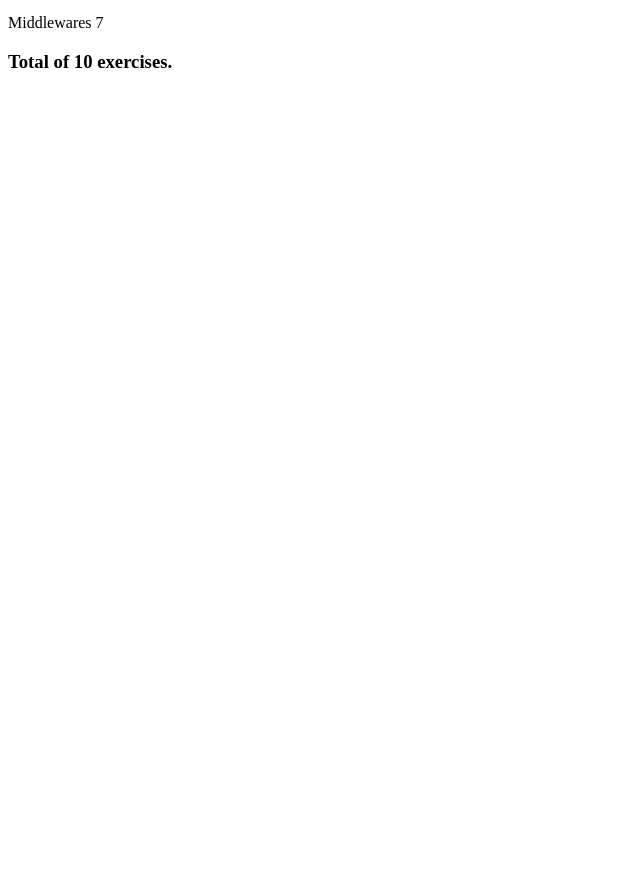
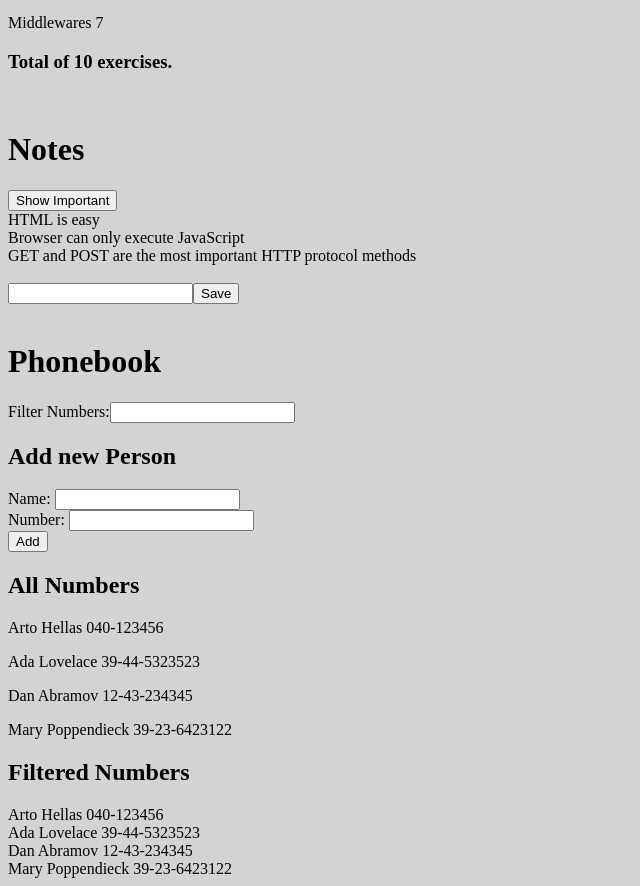
Before and after one commit to Brandon3522/fullstackopen_course, a React (Create React App) app in the folder part-2/: page / in a window 1280 px wide. Shown: the part 340-1226 px from the top of the page, without its empty margins (0-640 px from the left). Before the commit the page ends 800 px from the top, so only its background shows below. Built offline with nearby package versions, Linux system fonts and the light colour scheme.

Commit message:
Part 2: 2.6 - 2.10 completed

```diff
--- a/part-2/src/App.js
+++ b/part-2/src/App.js
@@ -1,8 +1,36 @@
-import React from 'react'
-import './index.css'
-import Course from './components/Course.js'
+import React, { useState } from 'react';
+import './index.css';
+import Course from './components/Course.js';
+import Note from './components/Note.js';
+import Filter from './components/Filter';
+import Person from './components/Person';
+import Persons from './components/Persons';
+import AddPerson from './components/AddPerson';
 
-const App = () => {
+const App = (props) => {
+  // Notes state
+  const [notes, setNotes] = useState(props.notes);
+  const [newNote, setNewNote] = useState('');
+  const [showAll, setShowAll] = useState(true);
+
+  // Phonebook state
+  const [persons, setPersons] = useState([
+    { name: 'Arto Hellas', number: '040-123456', id: 1 },
+    { name: 'Ada Lovelace', number: '39-44-5323523', id: 2 },
+    { name: 'Dan Abramov', number: '12-43-234345', id: 3 },
+    { name: 'Mary Poppendieck', number: '39-23-6423122', id: 4 },
+  ]);
+  const [newName, setNewName] = useState('');
+  const [number, setNumber] = useState('');
+  const [search, setSearch] = useState('');
+
+  const filterPersons = persons.filter((person) => {
+    return person.name.toLowerCase().includes(search.toLowerCase());
+  });
+
+  // True: notes, false: filter for important notes
+  const notesToShow = showAll ? notes : notes.filter((note) => note.important);
+
   const courses = [
     {
       name: 'Half Stack application development',
@@ -11,24 +39,24 @@ const App = () => {
         {
           name: 'Fundamentals of React',
           exercises: 10,
-          id: 1
+          id: 1,
         },
         {
           name: 'Using props to pass data',
           exercises: 7,
-          id: 2
+          id: 2,
         },
         {
           name: 'State of a component',
           exercises: 14,
-          id: 3
+          id: 3,
         },
         {
           name: 'Redux',
           exercises: 11,
-          id: 4
-        }
-      ]
+          id: 4,
+        },
+      ],
     },
     {
       name: 'Node.js',
@@ -37,28 +65,134 @@ const App = () => {
         {
           name: 'Routing',
           exercises: 3,
-          id: 1
+          id: 1,
         },
         {
           name: 'Middlewares',
           exercises: 7,
-          id: 2
+          id: 2,
+        },
+      ],
+    },
+  ];
+
+  // Note
+  const addNote = (event) => {
+    event.preventDefault(); // Prevent page refresh
+    const noteObject = {
+      content: newNote,
+      important: Math.random() < 0.5,
+      id: notes.length + 1,
+    };
+
+    setNotes(notes.concat(noteObject));
+    setNewNote('');
+  };
+
+  // Alternate method to save input
+  /*
+	const handleNoteChange = (event) => {
+		console.log(event.target.value);
+		setNewNote(event.target.value);
 	}
-      ]
+	*/
+
+  // Phonebook
+  const addPerson = (event) => {
+    event.preventDefault();
+    const isEqual = doesPersonExist(newName);
+    if (isEqual) {
+      alert(`${newName} is already in the phonebook`);
+      return;
     }
-  ]
+    const personObject = {
+      name: newName,
+      number: number,
+    };
+
+    setPersons(persons.concat(personObject));
+    setNewName('');
+  };
+
+  const doesPersonExist = (name) => {
+    for (const person of persons) {
+      if (person.name.toLowerCase() === name.toLowerCase()) {
+        return true;
+      }
+    }
+    return false;
+  };
+
+  const handleNameChange = (event) => {
+    setNewName(event.target.value);
+  };
+
+  const handleNumberChange = (event) => {
+    setNumber(event.target.value);
+  };
 
   return (
     <>
+      {/* Courses */}
       <ul>
-				{courses.map(course =>
+        {courses.map((course) => (
           <li key={course.id}>
-						<Course name={course.name} parts={course.parts}/>
+            <Course name={course.name} parts={course.parts} />
           </li>
-				)}
+        ))}
       </ul>
+      {/* Courses */}
+      <br />
+
+      {/* Notes */}
+      <h1>Notes</h1>
+      <div>
+        <button onClick={() => setShowAll(!showAll)}>
+          Show {showAll ? 'Important' : 'All'}
+        </button>
+      </div>
+      <ul>
+        {notesToShow.map((note) => (
+          <Note key={note.id} note={note} />
+        ))}
+      </ul>
+      <br />
+
+      {/* Form */}
+      <form onSubmit={addNote}>
+        <input value={newNote} onChange={(e) => setNewNote(e.target.value)} />
+        <button type="submit">Save</button>
+      </form>
+      {/* Notes */}
+      <br />
+
+      {/* Phonebook */}
+      <h1>Phonebook</h1>
+
+      {/* Search */}
+      <div>
+        Filter Numbers:
+        <input
+          type="search"
+          onChange={(e) => setSearch(e.target.value)}
+        ></input>
+      </div>
+
+			{/* Add person form */}
+      <AddPerson
+        addPerson={addPerson}
+        handleNameChange={handleNameChange}
+        handleNumberChange={handleNumberChange}
+      />
+
+      <h2>All Numbers</h2>
+      <Persons persons={persons} />
+
+      <Filter persons={persons} search={search} />
+
+      {/* Phonebook */}
     </>
-	)
-}
+  );
+};
 
-export default App
+export default App;
--- /dev/null
+++ b/part-2/src/components/AddPerson.js
@@ -0,0 +1,23 @@
+
+
+
+const AddPerson = ({addPerson, handleNameChange, handleNumberChange}) => {
+	return (
+		<>
+			<form id='phonebook-addPerson' onSubmit={addPerson}>
+				<h2>Add new Person</h2>
+        <div>
+          Name: <input id='personInput' onChange={handleNameChange} />
+        </div>
+				<div>
+					Number: <input id='numberInput' onChange={handleNumberChange} />
+				</div>
+        <div>
+          <button type="submit">Add</button>
+        </div>
+      </form>
+		</>
+	)
+}
+
+export default AddPerson
--- /dev/null
+++ b/part-2/src/components/Filter.js
@@ -0,0 +1,24 @@
+
+
+
+import React from 'react'
+
+const Filter = ({persons, search}) => {
+
+	const filterPersons = persons.filter((person) => {
+		return person.name.toLowerCase().includes(search.toLowerCase())
+	})
+
+	return (
+		<>
+			<h2>Filtered Numbers</h2>
+      <ul>
+        {filterPersons.map((person) => (
+          <li key={person.id}>{person.name} {person.number}</li>
+        ))}
+      </ul>
+		</>
+	)
+}
+
+export default Filter
--- /dev/null
+++ b/part-2/src/components/Note.js
@@ -0,0 +1,10 @@
+
+
+const Note = ({note}) => {
+
+	return (
+		<li>{note.content}</li>
+	)
+}
+
+export default Note
--- /dev/null
+++ b/part-2/src/components/Person.js
@@ -0,0 +1,12 @@
+
+
+
+const Person = ({name, number}) => {
+	return (
+		<>
+			<p>{name} {number}</p>
+		</>
+	)
+}
+
+export default Person
--- /dev/null
+++ b/part-2/src/components/Persons.js
@@ -0,0 +1,16 @@
+import Person from "./Person"
+
+
+const Persons = ({persons}) => {
+	return (
+		<ul>
+			{persons.map(person =>
+				<li key={person.id}>
+					<Person name={person.name} number={person.number}/>
+				</li>
+			)}
+		</ul>
+	)
+}
+
+export default Persons
--- a/part-2/src/index.css
+++ b/part-2/src/index.css
@@ -1,4 +1,7 @@
 
+body {
+	background-color: lightgray;
+}
 
 ul {
 	list-style-type: none;
--- a/part-2/src/index.js
+++ b/part-2/src/index.js
@@ -3,8 +3,27 @@ import ReactDOM from 'react-dom/client';
 import App from './App';
 
 const root = ReactDOM.createRoot(document.getElementById('root'));
+
+const notes = [
+  {
+    content: 'HTML is easy',
+    id: '1',
+    important: true,
+  },
+  {
+    content: 'Browser can only execute JavaScript',
+    id: '2',
+    important: false,
+  },
+  {
+    content: 'GET and POST are the most important HTTP protocol methods',
+    id: '3',
+    important: true,
+  },
+];
+
 root.render(
   <React.StrictMode>
-    <App />
+    <App notes={notes} />
   </React.StrictMode>
 );
```
Also changed, not shown: 2 other files (tests, documents, lock files or other folders). Lines whose indentation alone changed are shown as unchanged.
